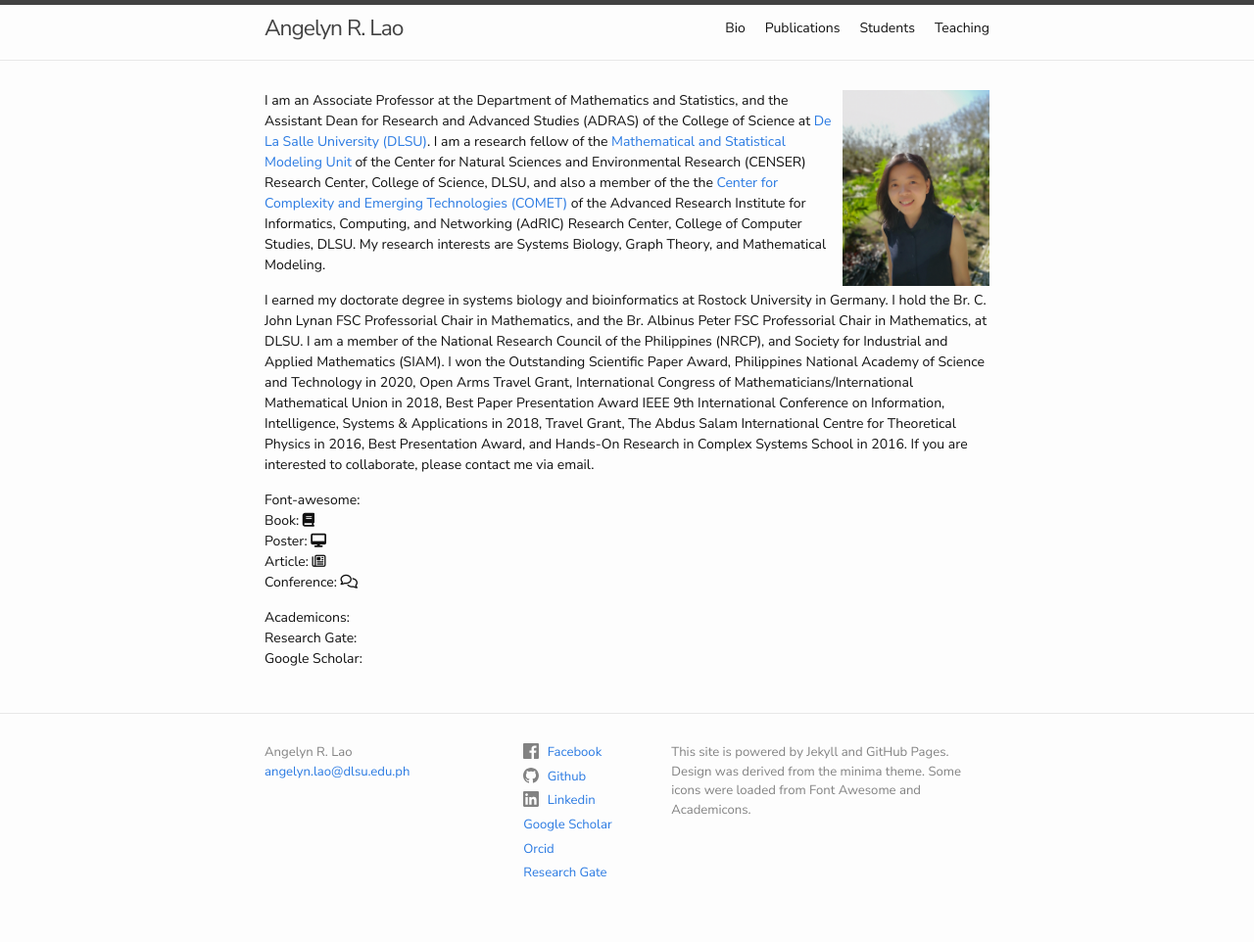
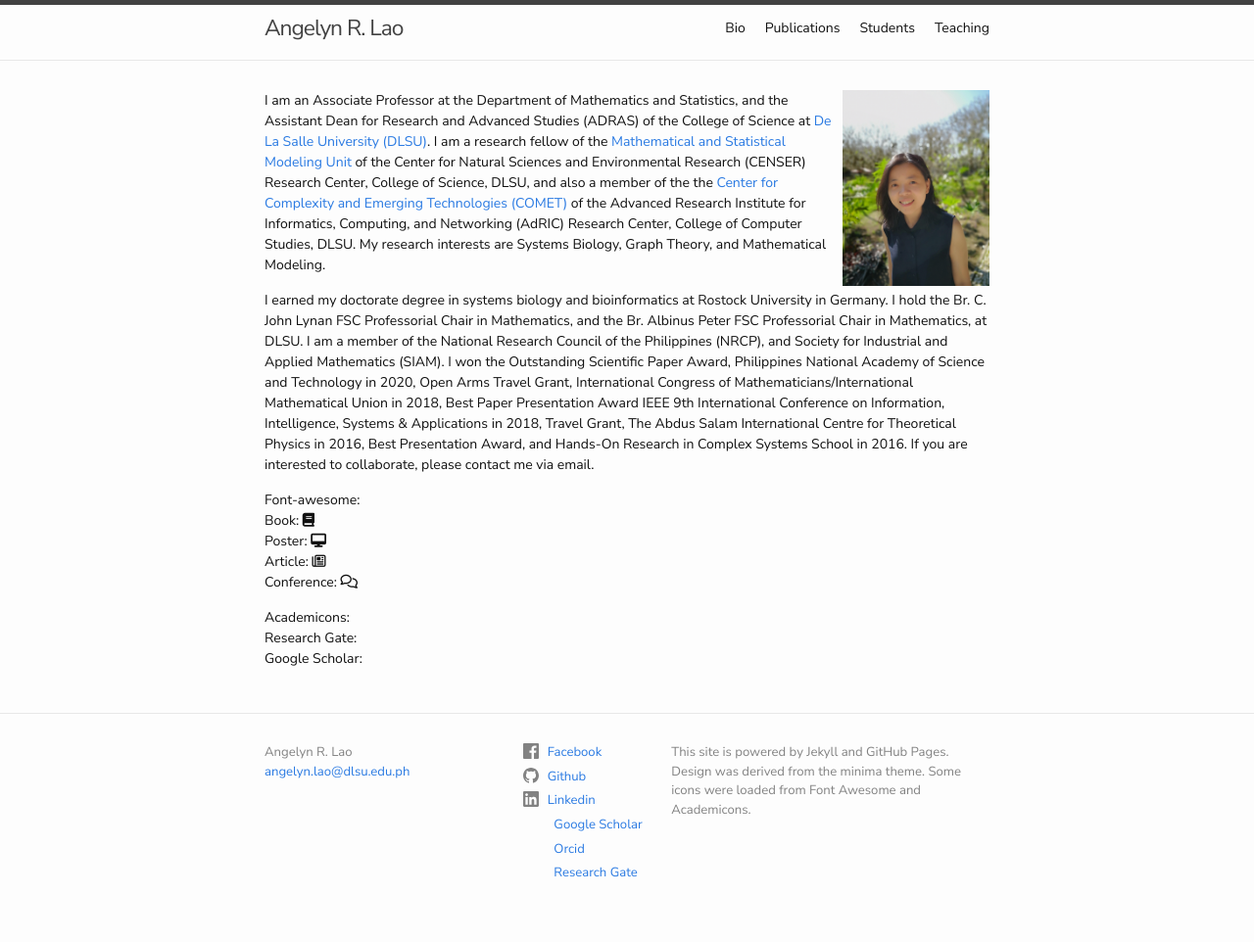
Before and after one commit to yupaulk/angelynlao.github.io, a Jekyll site: the page built from index.md, in a window 1280 px wide. Shown: the whole page at 98% size. Built offline with Jekyll 4.4.1, drawn with Linux system fonts in a browser that asks for light colours; nearby versions of some CDN libraries; a style sheet for code colours, icons or effects is not loaded.

Commit message:
Fixed icon bug

```diff
--- a/_includes/social.html
+++ b/_includes/social.html
@@ -5,7 +5,7 @@
   {%- if site.linkedin_username -%}<li><a href="https://www.linkedin.com/in/{{ site.linkedin_username| cgi_escape | escape }}" target="_blank"><svg class="svg-icon"><use href="/assets/minima-social-icons.svg#linkedin"></use></svg> <span class="username">Linkedin</span></a></li>{%- endif -%}
   {%- if site.twitter_username -%}<li><a href="https://www.twitter.com/{{ site.twitter_username| cgi_escape | escape }}" target="_blank"><svg class="svg-icon"><use href="/assets/minima-social-icons.svg#twitter"></use></svg> <span class="username">Twitter</span></a></li>{%- endif -%}
   {%- if site.youtube_username -%}<li><a href="https://youtube.com/{{ site.youtube_username| cgi_escape | escape }}" target="_blank"><svg class="svg-icon"><use href="/assets/minima-social-icons.svg#youtube"></use></svg> <span class="username">Youtube</span></a></li>{%- endif -%}
-  {%- if site.scholar_username -%}<li><a href="https://scholar.google.com/citations?user={{ site.scholar_username | escape }}&hl=en" target="_blank"><i class="ai ai-google-scholar-square"></i><span class="username">Google Scholar</span></a></li>{%- endif -%}
-  {%- if site.orcid_username -%}<li><a href="https://orcid.org/my-orcid?orcid={{ site.orcid_username | escape }}" target="_blank"><i class="ai ai-orcid"></i><span class="username">Orcid</span></a></li>{%- endif -%}
-  {%- if site.researchgate_username -%}<li><a href="https://www.researchgate.net/profile/{{ site.researchgate_username | escape }}&hl=en" target="_blank"><i class="ai ai-researchgate-square"></i><span class="username">Research Gate</span></a></li>{%- endif -%}
+  {%- if site.scholar_username -%}<li><a href="https://scholar.google.com/citations?user={{ site.scholar_username | escape }}&hl=en" target="_blank"><i class="ai ai-google-scholar-square"></i> &nbsp; <span class="username">Google Scholar</span></a></li>{%- endif -%}
+  {%- if site.orcid_username -%}<li><a href="https://orcid.org/my-orcid?orcid={{ site.orcid_username | escape }}" target="_blank"><i class="ai ai-orcid"></i> &nbsp; <span class="username">Orcid</span></a></li>{%- endif -%}
+  {%- if site.researchgate_username -%}<li><a href="https://www.researchgate.net/profile/{{ site.researchgate_username | escape }}&hl=en" target="_blank"><i class="ai ai-researchgate-square"></i> &nbsp; <span class="username">Research Gate</span></a></li>{%- endif -%}
 </ul>
--- a/_sass/minima/_base.scss
+++ b/_sass/minima/_base.scss
@@ -217,6 +217,15 @@ pre {
     vertical-align: text-top;
 }
 
+.ai {
+    width: 16px;
+    height: 16px;
+    display: inline-block;
+    fill: #{$grey-color};
+    padding-right: 5px;
+    vertical-align: text-top;
+}
+
 .social-media-list {
   li + li {
     padding-top: 5px;
```
